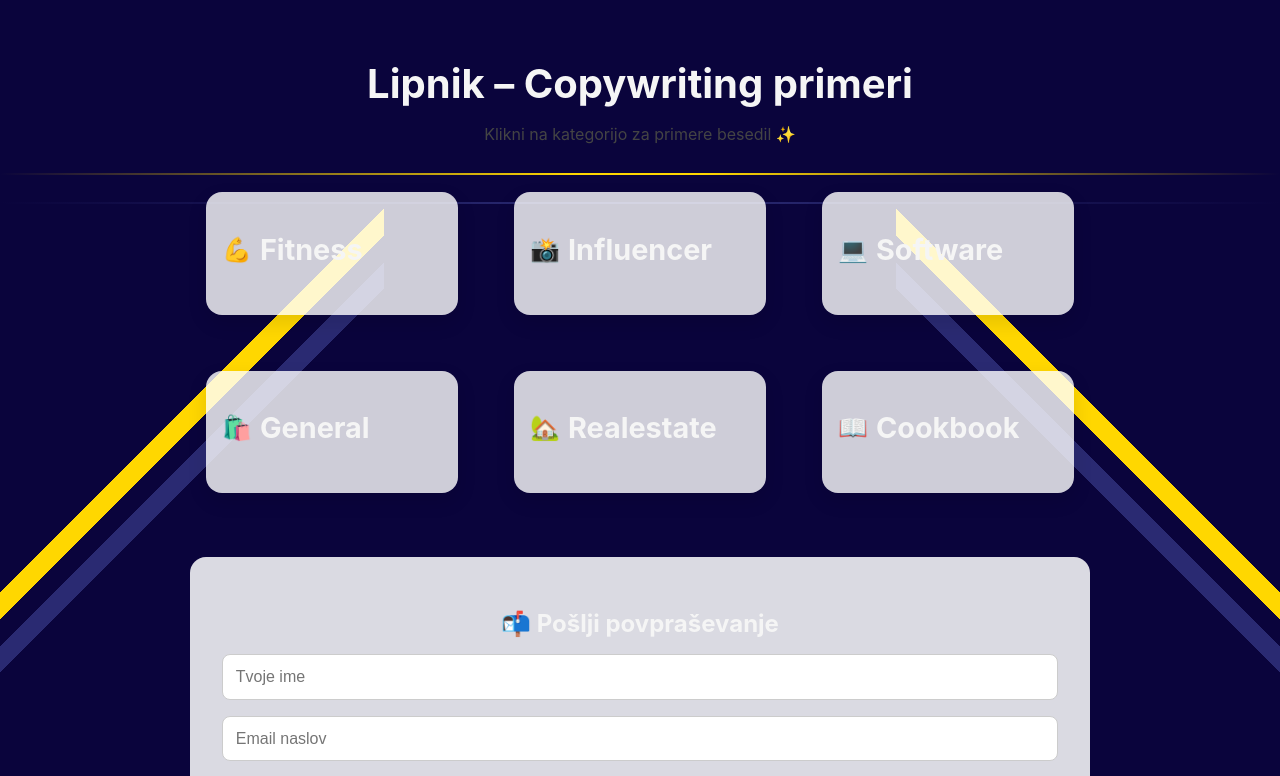
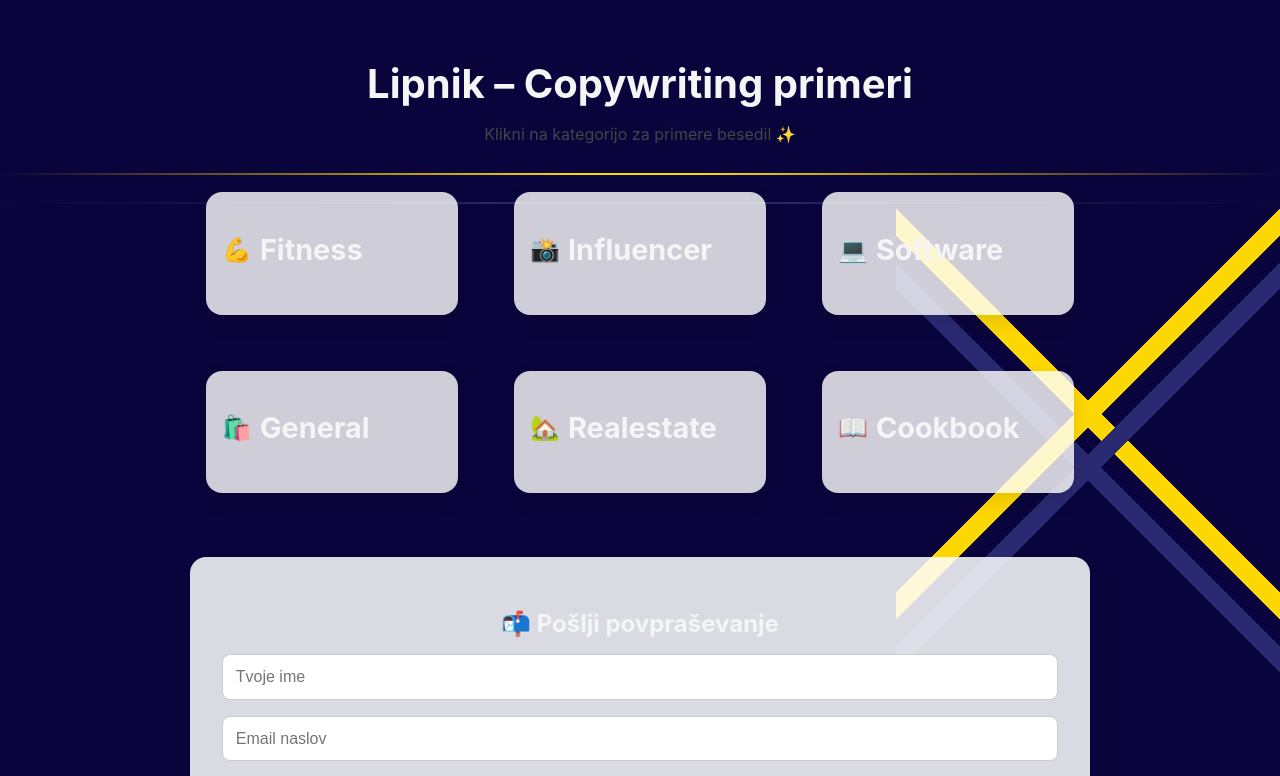
Before and after one commit to Lipnoxy/mycopywriting, a Next.js app: page / in a window 1280 px wide. Shown: the top 776 px of the page. Built offline with nearby package versions, Linux system fonts and the light colour scheme.

Commit message:
Update globals.css

```diff
--- a/styles/globals.css
+++ b/styles/globals.css
@@ -34,8 +34,8 @@ body {
     100% 2px; /* vodoravna modra */
 
   background-position:
-    0% 10%,   /* leva diagonala zlata */
-    0% 10%,   /* leva diagonala modra */
+    100% 10%,   /* leva diagonala zlata */
+    100% 10%,   /* leva diagonala modra */
     100% 10%, /* desna diagonala zlata */
     100% 10%, /* desna diagonala modra */
     0% 18%,   /* vodoravna zlata (višina po občutku - prilagodi po potrebi) */
```
